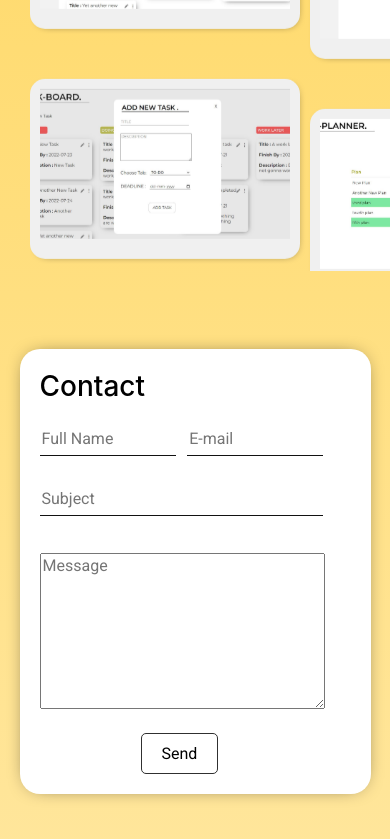
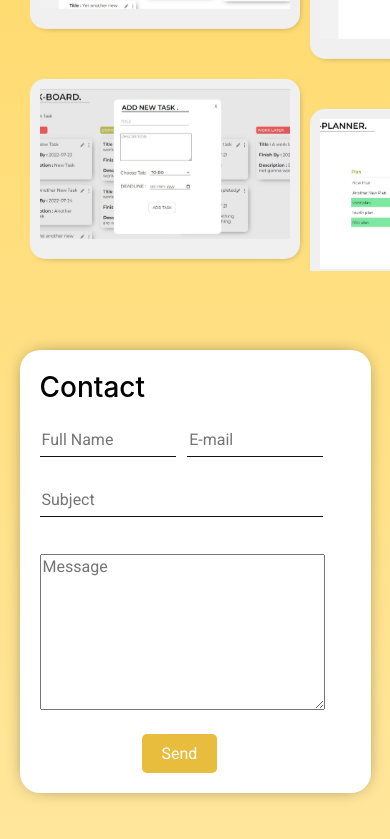
Before and after one commit to PonrajkumarRajendran/portfolio_site, a React (Create React App) app: page / in a window 390 px wide. Shown: the part 3330-4169 px from the top of the page. Built offline with nearby package versions, Linux system fonts and the light colour scheme.

Commit message:
contact button

```diff
--- a/src/components/contact/contact.component.jsx
+++ b/src/components/contact/contact.component.jsx
@@ -1,5 +1,4 @@
 import { useState } from "react";
-import { useNavigate } from "react-router-dom";
 import "./contact.styles.scss";
 
 const contactFormValues = {
@@ -11,7 +10,6 @@ const contactFormValues = {
 const Contact = () => {
   const [contactFormFields, setContactFields] = useState(contactFormValues);
   const { fullName, email, subject, message } = contactFormFields;
-  const navigate = useNavigate();
   const handleChange = (e) => {
     const { name, value } = e.target;
     setContactFields({ ...contactFormFields, [name]: value });
--- a/src/components/contact/contact.styles.scss
+++ b/src/components/contact/contact.styles.scss
@@ -48,18 +48,15 @@
 
             button {
               background-color: white;
+              background-color: rgba(232, 188, 60, 1);
+              border: none;
+              color: white;
               border-radius: 5px;
-              border: 1px solid #303030;
               padding: 10px 20px 10px 20px;
               font-family: "Roboto";
               font-size: 16px;
               cursor: pointer;
               transition: 0.5s;
-              &:hover {
-                background-color: rgba(232, 188, 60, 1);
-                border: none;
-                color: white;
-              }
             }
           }
           .contact-form-input-textarea {
```
